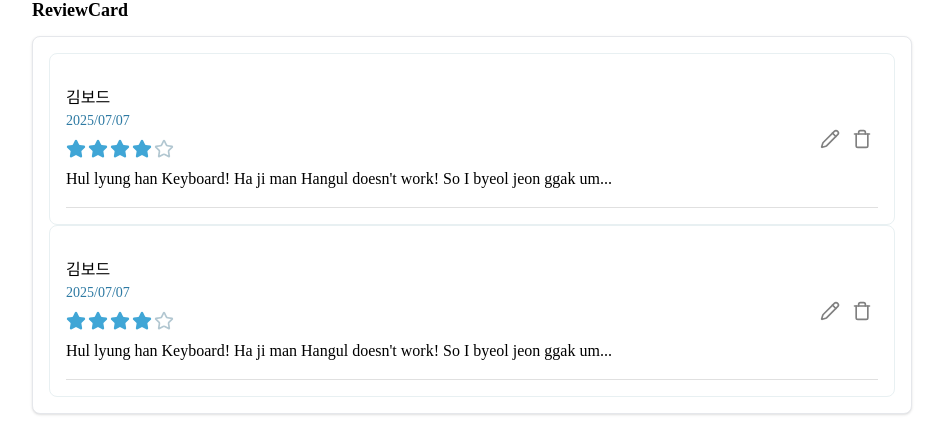
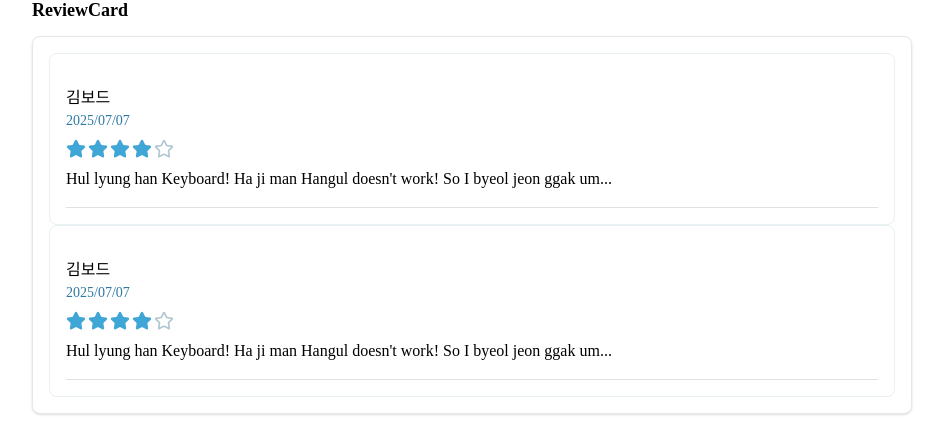
Before and after one commit to dong-fa/Final-15-HOLATAJA, a Next.js app: page /components-preview in a window 1280 px wide. Shown: the part 1056-1486 px from the top of the page, without its empty margins (168-1111 px from the left). Built offline with nearby package versions, Linux system fonts and the light colour scheme.

Commit message:
feat: 구매 후기 카드 컴포넌트 내 구매 후기 여부, 삭제 함수 속성 추가

```diff
--- a/src/components/ReviewCard.tsx
+++ b/src/components/ReviewCard.tsx
@@ -8,9 +8,11 @@ interface ReviewCardProps {
   createdAt: string;
   rating: number;
   content: string;
+  isMyReview?: boolean;
+  handleDelete: () => void;
 }
 
-function ReviewCard({ name, createdAt, rating, content }: ReviewCardProps) {
+function ReviewCard({ name, createdAt, rating, content, isMyReview, handleDelete }: ReviewCardProps) {
   // 별점 반환
   const stars = () => {
     const starsList = [];
@@ -27,6 +29,7 @@ function ReviewCard({ name, createdAt, rating, content }: ReviewCardProps) {
   };
 
   return (
+    <>
       <div className="flex items-center w-full py-4 border-b-1 border-b-disabled">
         <div className="flex flex-col w-full gap-2">
           <div className="flex flex-col">
@@ -41,15 +44,18 @@ function ReviewCard({ name, createdAt, rating, content }: ReviewCardProps) {
             <p>{content}</p>
           </div>
         </div>
+        {isMyReview && (
           <div className="flex">
             <Button icon size="small" aria-label="수정">
               <Pencil color="var(--color-darkgray)" size={20} />
             </Button>
             <Button icon size="small" aria-label="삭제">
-          <Trash color="var(--color-darkgray)" size={20} />
+              <Trash color="var(--color-darkgray)" size={20} onClick={handleDelete} />
             </Button>
           </div>
+        )}
       </div>
+    </>
   );
 }
 
```
Lines whose indentation alone changed are shown as unchanged.
